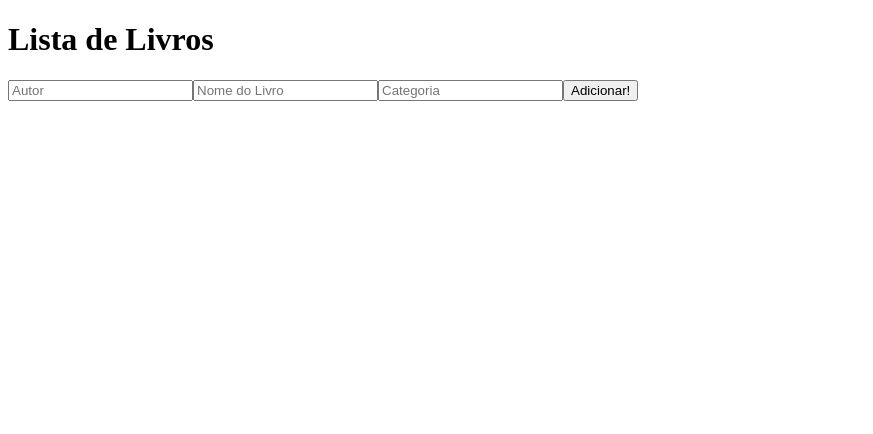
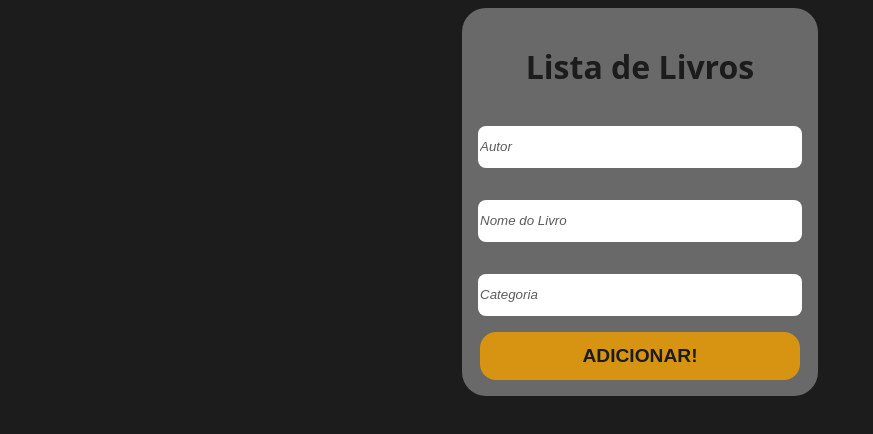
Before and after one commit to vih0/crud, a React (Create React App) app: page / in a window 1280 px wide. Shown: the top 434 px of the page, without its empty margins (0-873 px from the left). Built offline with nearby package versions, Linux system fonts and the light colour scheme; a web font is replaced by a local one.

Commit message:
api fake ok

```diff
--- a/package.json
+++ b/package.json
@@ -6,6 +6,7 @@
     "@testing-library/jest-dom": "^5.16.5",
     "@testing-library/react": "^13.4.0",
     "@testing-library/user-event": "^13.5.0",
+    "axios": "^1.1.3",
     "react": "^18.2.0",
     "react-dom": "^18.2.0",
     "react-scripts": "5.0.1",
--- a/public/index.html
+++ b/public/index.html
@@ -8,6 +8,12 @@
     <meta
       name="description"
       content="Web site created using create-react-app"
+    />
+    <link rel="preconnect" href="https://fonts.googleapis.com" />
+    <link rel="preconnect" href="https://fonts.gstatic.com" crossorigin />
+    <link
+      href="https: //fonts.googleapis.com/css2? family= Noto+Sans:wght@300;400;500;700 & display=swap"
+      rel="stylesheet"
     />
     <link rel="apple-touch-icon" href="%PUBLIC_URL%/logo192.png" />
     <!--
@@ -24,7 +30,7 @@
       work correctly both with client-side routing and a non-root public URL.
       Learn how to configure a non-root public URL by running `npm run build`.
     -->
-    <title>React App</title>
+    <title>CRUD</title>
   </head>
   <body>
     <noscript>You need to enable JavaScript to run this app.</noscript>
--- a/src/components/FormComp.js
+++ b/src/components/FormComp.js
@@ -1,18 +1,23 @@
 import React from "react";
 import { useState } from "react";
+import "./index.css";
+import axios from "axios";
+
 
 function FormComp() {
-    const [values, SetValues] = useState();
+  const [Name, SetName] = useState("");
+  const [Book, SetBook] = useState("");
+  const [Category, SetCategory] = useState("");
+  const PostData = () => {
 
-    const handleChangeValues = (value) => {
-        SetValues((prevValue) => ({
-            ...prevValue,
-            [value.target.name]: value.target.value,
-        }))
+      axios.post(`https://636bda197f47ef51e13c1fe5.mockapi.io/api/v1/books`, {
+          Name,
+          Book,
+          Category
+      })
   }
-    const AddValues = () => {
-        console.log(values)
-    }
+
+
   return (
     <div className="App">
       <div className="container-wrapp">
@@ -22,24 +27,28 @@ function FormComp() {
           name="name"
           placeholder="Autor"
           className="input"
-                    onChange={handleChangeValues}></input>
+          onChange={(e) => SetName(e.target.value)}
+        ></input>
         <input
           type="text"
           name="book"
           placeholder="Nome do Livro"
           className="input"
-                    onChange={handleChangeValues}>
-
-                </input>
+          onChange={(e) => SetBook(e.target.value)}
+        ></input>
         <input
           type="text"
           name="category"
           placeholder="Categoria"
           className="input"
-                    onChange={handleChangeValues}></input>
-                <button className="btn-Add" onClick={AddValues}>Adicionar!</button>
+          onChange={(e) => SetCategory(e.target.value)}
+        ></input>
+        <button className="btn-Add" onClick={PostData}>
+          Adicionar!
+        </button>
       </div>
     </div>
   );
 }
+
 export default FormComp;
--- /dev/null
+++ b/src/components/index.css
@@ -0,0 +1,50 @@
+body {
+  background-color: #1c1c1c;
+  box-sizing: border-box;
+  font-size: 62, 5%;
+  font-family: "Noto Sans", sans-serif;
+}
+.App {
+  display: flex;
+  justify-content: center;
+}
+.container-wrapp {
+  background-color: #696969;
+  border-radius: 1.5rem;
+  padding: 1rem;
+  display: flex;
+  flex-direction: column;
+  align-items: center;
+}
+h1 {
+  color: #1c1c1c;
+  font-weight: bold;
+}
+input {
+  width: 20rem;
+  height: 2.5rem;
+  margin: 1rem 0;
+  border-radius: 0.5rem;
+  border: none;
+  outline: none;
+}
+
+input::placeholder {
+  color: #1c1c1cb7;
+  font-style: italic;
+}
+input:focus {
+  background-color: lightgray;
+}
+.btn-Add {
+  width: 20rem;
+  height: 3rem;
+  border: none;
+  font-weight: bold;
+  font-size: larger;
+  background-color: #d79413;
+  border-radius: 1rem;
+  color: #1c1c1c;
+  text-transform: uppercase;
+  cursor: pointer;
+}
```
Also changed, not shown: 2 other files (tests, documents, lock files or other folders). Lines whose indentation alone changed are shown as unchanged.
